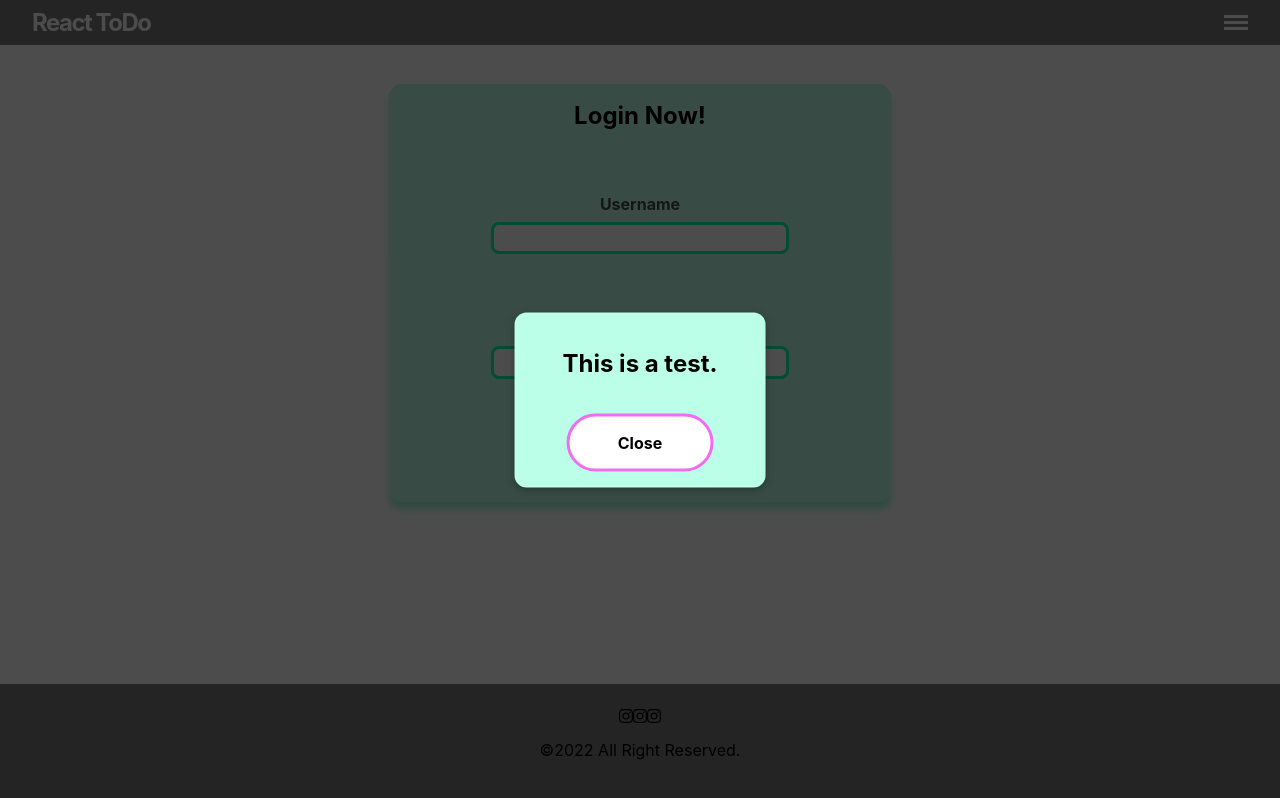
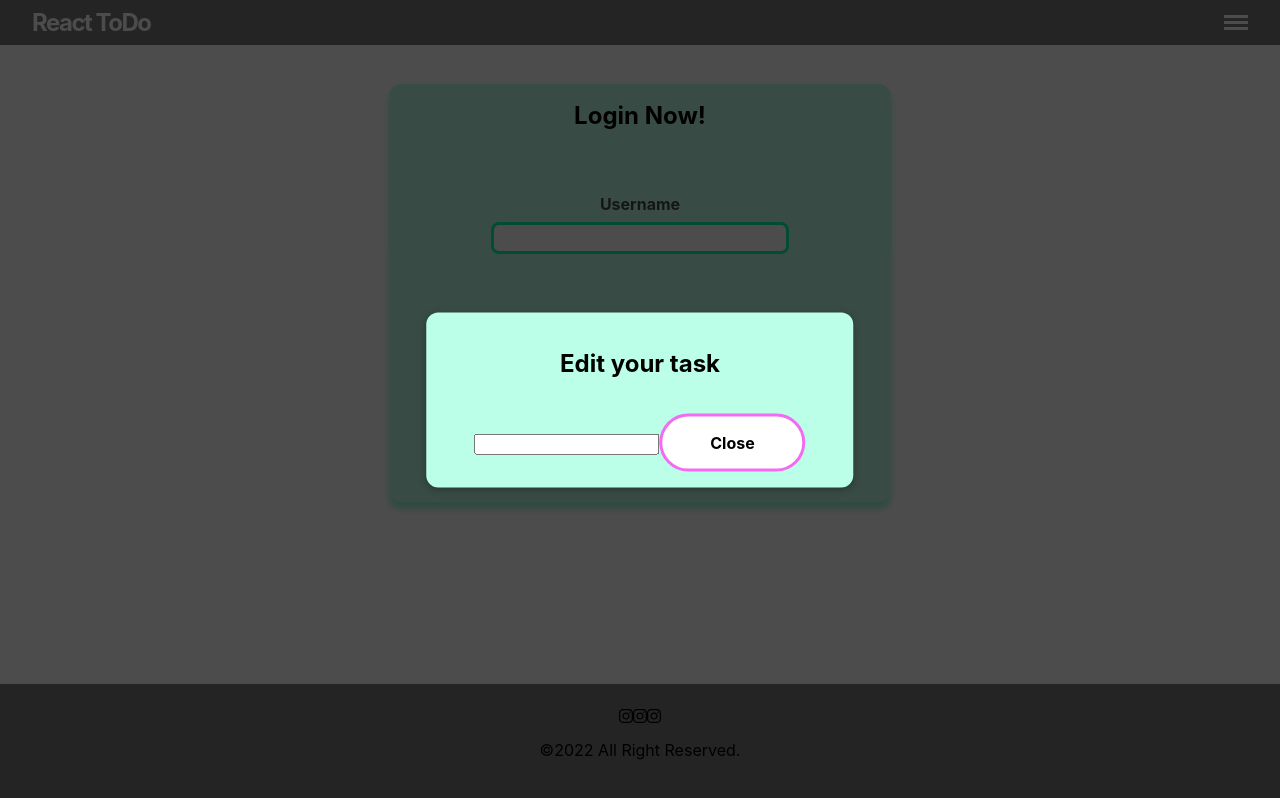
Before and after one commit to keento0809/Todo_react_ver, a React (Create React App) app: page / in a window 1280 px wide. Both pictures are taken after a click on the element 1236 px from the left and 22 px from the top of the page. Built offline with nearby package versions, Linux system fonts and the light colour scheme.

Commit message:
Add Route component and refactored App.js

```diff
--- a/src/App.js
+++ b/src/App.js
@@ -1,15 +1,8 @@
-import React, { useState, useContext } from "react";
-import Header from "./components/Header/Header";
-import Login from "./components/Login/Login";
-import Main from "./components/Main/Main";
-import Footer from "./components/Footer/Footer";
-import ListContext from "./contexts/list-context";
-import AuthContext from "./contexts/auth-context";
+import React from "react";
+import Route from "./components/Route/Route";
 import ListProvider from "./contexts/ListProvider";
 import Styled from "styled-components";
 import classes from "./App.module.css";
-import NavModal from "./components/NavModal/NavModal";
-import Task from "./components/Task/Task";
 
 const AppStyle = Styled.div`
   display: flex;
@@ -18,47 +11,10 @@ const AppStyle = Styled.div`
 `;
 
 const App = () => {
-  const [isModalShown, setIsModalShown] = useState(false);
-  const [isLoggedIn, setIsLoggedIn] = useState(false);
-
-  const listCtx = useContext(ListContext);
-  const authCtx = useContext(AuthContext);
-
-  console.log(authCtx.state.isLogIn);
-
-  const showModalHandler = () => {
-    setIsModalShown(true);
-  };
-
-  const closeModalHandler = () => {
-    setIsModalShown(false);
-  };
-
-  const loginHandler = () => {
-    setIsLoggedIn(true);
-  };
-
-  const logoutHandler = () => {
-    setIsLoggedIn(false);
-  };
-
   return (
     <ListProvider>
       <AppStyle className={classes.app}>
-        <Header onOpen={showModalHandler} />
-        {/* {isModalShown && (
-          <NavModal onClose={closeModalHandler} onLogout={logoutHandler} />
-        )} */}
-        {isModalShown && (
-          <Task onClose={closeModalHandler} onLogout={logoutHandler} />
-        )}
-        <main>
-          {/* {isLoggedIn && <Main onOpen={showModalHandler} />}
-          {!isLoggedIn && <Login onLogin={loginHandler} />} */}
-          {authCtx.state.isLogIn && <Main onOpen={showModalHandler} />}
-          {!authCtx.state.isLogIn && <Login onLogin={authCtx.loginUser} />}
-        </main>
-        <Footer />
+        <Route />
       </AppStyle>
     </ListProvider>
   );
--- /dev/null
+++ b/src/components/Route/Route.js
@@ -0,0 +1,45 @@
+import React, { Fragment, useState, useContext } from "react";
+import AuthContext from "../../contexts/auth-context";
+import Header from "../Header/Header";
+import Main from "../Main/Main";
+import Footer from "../Footer/Footer";
+import Login from "../Login/Login";
+import Task from "../Task/Task";
+
+const Route = () => {
+  const [isModalShown, setIsModalShown] = useState(false);
+  const [isLoggedIn, setIsLoggedIn] = useState(false);
+  const authCtx = useContext(AuthContext);
+
+  const showModalHandler = () => {
+    setIsModalShown(true);
+  };
+
+  const closeModalHandler = () => {
+    setIsModalShown(false);
+  };
+
+  const loginHandler = () => {
+    setIsLoggedIn(true);
+  };
+
+  const logoutHandler = () => {
+    setIsLoggedIn(false);
+  };
+
+  return (
+    <Fragment>
+      {isModalShown && (
+        <Task onClose={closeModalHandler} onLogout={logoutHandler} />
+      )}
+      <Header onOpen={showModalHandler} />
+      <main>
+        {authCtx.state.isLogIn && <Main onOpen={showModalHandler} />}
+        {!authCtx.state.isLogIn && <Login onLogin={authCtx.loginUser} />}
+      </main>
+      <Footer />
+    </Fragment>
+  );
+};
+
+export default Route;
--- a/src/components/Task/Task.js
+++ b/src/components/Task/Task.js
@@ -2,6 +2,7 @@ import React, { useContext } from "react";
 import TaskModal from "../UI/TaskModal";
 import ListContext from "../../contexts/list-context";
 import Button from "../UI/Button";
+import Input from "../UI/Input";
 import styled from "styled-components";
 
 const Task = (props) => {
@@ -14,7 +15,8 @@ const Task = (props) => {
   return (
     <TaskModal onClose={props.onClose}>
       <TaskStyle>
-        <h2>This is a test.</h2>
+        <h2>Edit your task</h2>
+        <input />
         <Button onClick={props.onClose}>Close</Button>
       </TaskStyle>
     </TaskModal>
```
